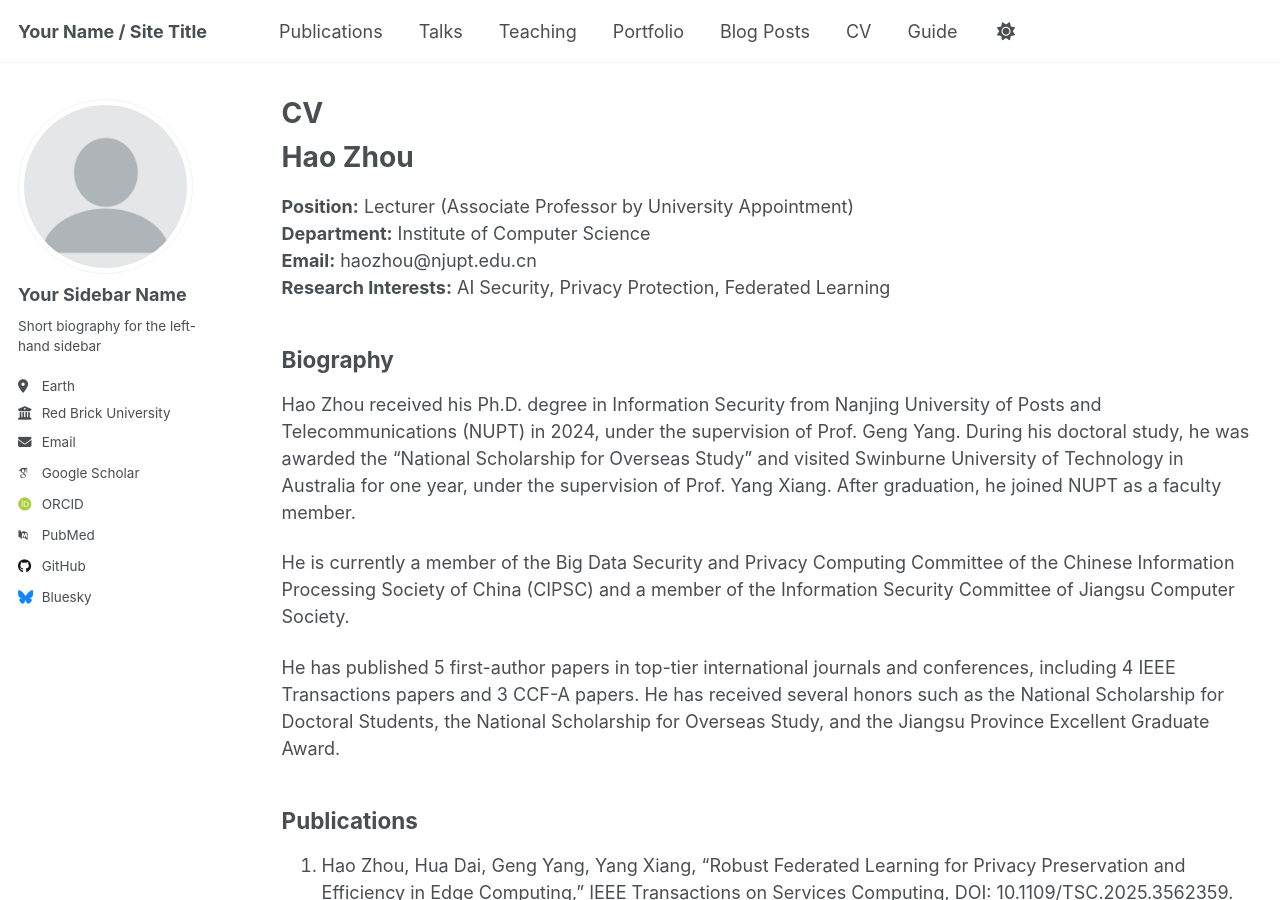
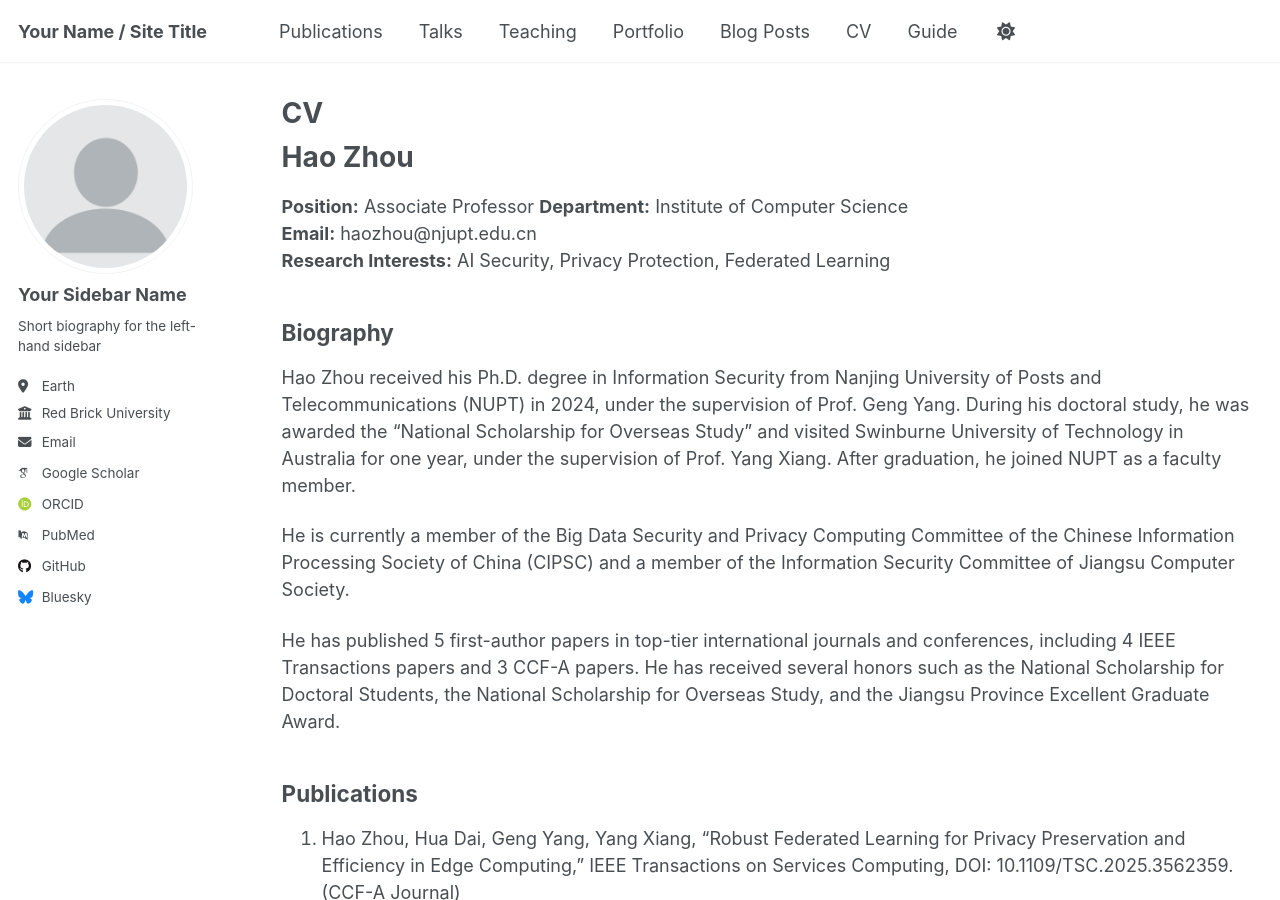
Before and after one commit to haozhou12/haozhou12.github.io, a Jekyll site: the page built from _pages/cv.md, in a window 1280 px wide and 900 px high. Built offline with Jekyll 4.4.1, drawn with Linux system fonts in a browser that asks for light colours; some web fonts are replaced.

Commit message:
Update cv.md

```diff
--- a/_pages/cv.md
+++ b/_pages/cv.md
@@ -11,7 +11,7 @@ redirect_from:
 
 # Hao Zhou
 
-**Position:** Lecturer (Associate Professor by University Appointment)
+**Position:** Associate Professor
 **Department:** Institute of Computer Science
 **Email:** haozhou@njupt.edu.cn
 **Research Interests:** AI Security, Privacy Protection, Federated Learning
```
